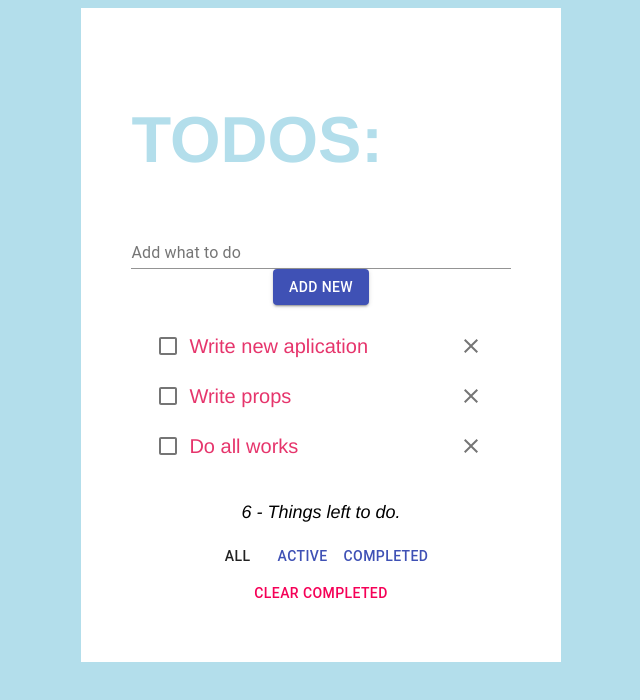
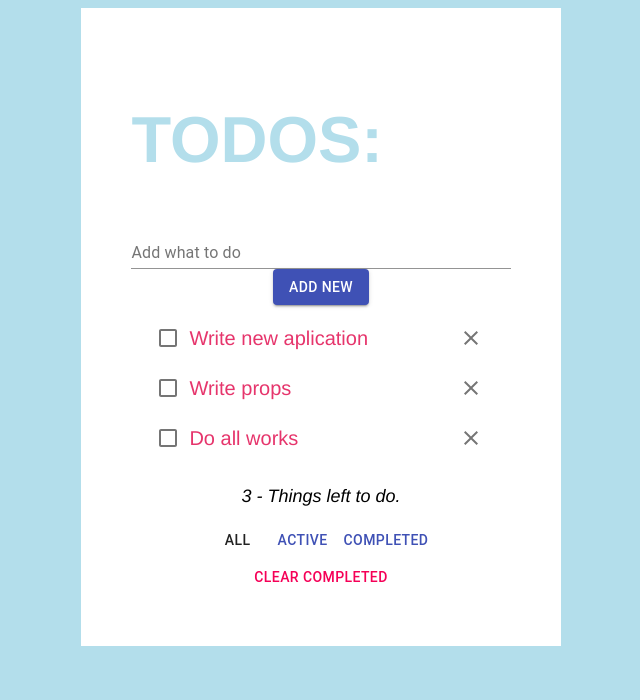
Before and after one commit to WebHeroSchool/ReactProjectLesson, a React (Create React App) app: page / in a window 1280 px wide. Shown: the top 700 px of the page, without its empty margins (319-959 px from the left). Built offline with nearby package versions, Linux system fonts and the light colour scheme.

Commit message:
Lesson 32 button not work write

```diff
--- a/src/components/App/App.js
+++ b/src/components/App/App.js
@@ -23,7 +23,7 @@ import styles from './App.module.css'
               id: 3
           }
         ],
-      count: 6
+      count: 3
     };
 
     onClickDone = id => {
@@ -43,11 +43,23 @@ import styles from './App.module.css'
       this.setState({items: newItemList});
     };
 
+    onClikAdd = () => this.setState(state => ({
+      items: [
+        ...state.items,
+        {
+          value: 'Add New Task',
+          isDone: false,
+          id: state.count + 1
+        }
+      ],
+      count: state.count + 1
+    }));
+
     render() {
     return (
       <div className={styles.wrap}>
         <h1 className={styles.title}>TODOS:</h1>
-        <InputItem />
+        <InputItem onClikAdd = {this.onClikAdd} />
         <ItemList
         items = {this.state.items}
         onClickDone = {this.onClickDone}
--- a/src/components/InputItem/InputItem.js
+++ b/src/components/InputItem/InputItem.js
@@ -3,8 +3,14 @@ import styles from './InputItem.module.css';
 import TextField from '@material-ui/core/TextField';
 import Button from '@material-ui/core/Button';
 
+  class InputItem extends React.Component {
+    state = {
+      inputValue : null
+    };
+    render(){
+      const { onClikAdd } = this.props;
 
-  const InputItem = () => (<div>
+      return (<div>
         <TextField
           className={styles.input}
           id="standard-basic"
@@ -12,11 +18,14 @@ import Button from '@material-ui/core/Button';
           fullWidth
         />
         <Button
-        className={styles.button}
           variant="contained"
-        color="primary">
+          color="primary"
+          onClik={onClikAdd}
+          >
             Add new
         </Button>
       </div>);
+    }
+  }
 
   export default InputItem;
--- a/src/components/InputItem/InputItem.module.css
+++ b/src/components/InputItem/InputItem.module.css
@@ -1,6 +1,3 @@
 .input {
 text-align: left;
 }
-.button {
-  text-align: right;
-}
--- a/src/components/ItemList/ItemList.js
+++ b/src/components/ItemList/ItemList.js
@@ -1,8 +1,9 @@
 import React from 'react';
 import Item from '../Item/Item'
 import styles from './ItemList.module.css';
+import List from '@material-ui/core/List';
 
-const ItemList = ({ items, onClickDone, id, onClikDelete}) =>(<ul className={styles.list}>
+const ItemList = ({ items, onClickDone, onClikDelete}) =>(<List className={styles.list}>
     {items.map(item => <li key={item.id}>
       <Item
       className={styles.item}
@@ -13,6 +14,6 @@ const ItemList = ({ items, onClickDone, id, onClikDelete}) =>(<ul className={sty
       id={item.id}
       />
       </li>)}
-  </ul>);
+  </List>);
 
 export default ItemList;
--- a/src/components/ItemList/ItemList.module.css
+++ b/src/components/ItemList/ItemList.module.css
@@ -4,6 +4,5 @@
   align-items: center;
 }
 .list {
-  list-style-type: none;
   padding-left: 0px;
  }
```
Lines whose indentation alone changed are shown as unchanged.
